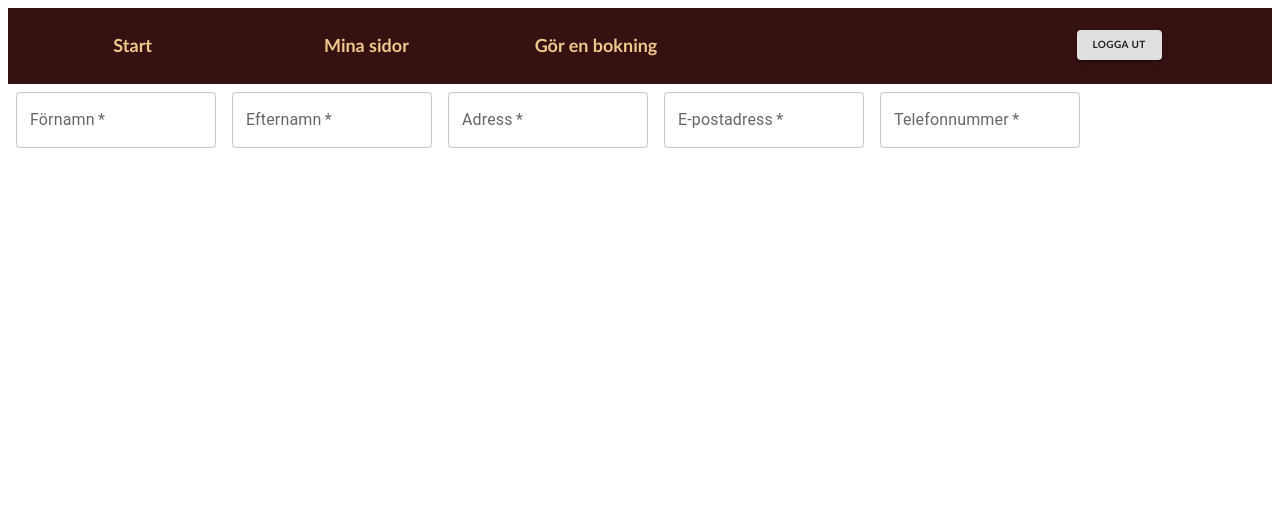
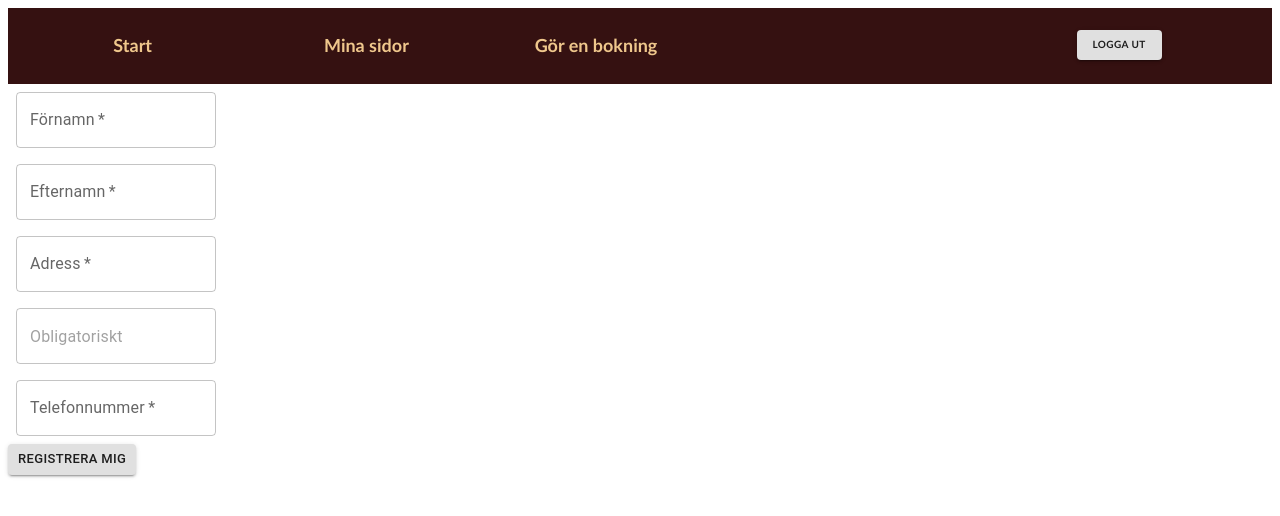
Before and after one commit to isthisthereallife/schoolproject-with-SpringBoot-NextJS, a Next.js app in the folder frontend/: page /registeruser in a window 1280 px wide. Shown: the top 516 px of the page. Built offline with nearby package versions, Linux system fonts and the light colour scheme.

Commit message:
registrera användare påbörjad

```diff
--- a/frontend/components/context/ActiveUserProvider.jsx
+++ b/frontend/components/context/ActiveUserProvider.jsx
@@ -2,10 +2,8 @@ import { React, createContext, useReducer } from 'react'
 import { userReducer } from '../../lib/reducers/activeUserReducer'
 import PropTypes from 'prop-types'
 
-
 // provider provides a context for the user
 export const ActiveUserContext = createContext()
-
 
 const ActiveUserProvider = ({ children }) => {
   const [activeUser, activeUserDispatch] = useReducer(userReducer, {
--- a/frontend/components/registerusercomponent.jsx
+++ b/frontend/components/registerusercomponent.jsx
@@ -1,8 +1,49 @@
 import * as React from 'react';
+import { useState } from 'react';
 import Box from '@mui/material/Box';
 import TextField from '@mui/material/TextField';
+import { Button } from '@material-ui/core';
+import useActiveUser from '../lib/hooks/useActiveUser'
 
 export default function RegisterUserComponent() {
+
+    const activeUser = useActiveUser()
+    const [fName, setFname] = useState("")
+    const [lName, setLname] = useState("")
+    const [address, setAddress] = useState("")
+    const [phoneNo, setPhoneNo] = useState("")
+    const [eMail, setEmail] = useState("")
+
+    const sendCustomer = () => {
+
+        console.log("Test RegisterButton")
+
+        //objekt
+        const newCustomer = {
+            first_name: fName,
+            last_name: lName,
+            address: address,
+            phoneNo: phoneNo,
+            e_mail: eMail,
+            accountAccessLvl: accountAccessLvl,
+            accountNonLocked: accountNonLocked,
+            username: username
+        }
+
+        //paketera objektet
+        const postData = {
+            method: 'POST',
+            body: JSON.stringify(newCustomer),
+            headers: {
+                "Content-type": "application/json"
+            }
+        }
+
+        //postar objekt
+        fetch("http://localhost:8080/customer/add", postData).
+            then((res) => console.log(res))
+    }
+
     return (
         <Box
             components="form"
@@ -21,30 +62,47 @@ export default function RegisterUserComponent() {
                 id="outlined-required"
                 placeholder="Obligatoriskt"
                 label="Förnamn"
+                onChange={(e) => setFname(e.target.value)}
+                value={fName}
             />
+            <br />
             <TextField
                 required
                 id="outlined-required"
                 placeholder="Obligatoriskt"
                 label="Efternamn"
+                onChange={(e) => setLname(e.target.value)}
+                value={lName}
             />
+            <br />
             <TextField
                 required
                 id="outlined-required"
                 placeholder="Obligatoriskt"
                 label="Adress"
+                onChange={(e) => setAddress(e.target.value)}
+                value={address}
             />
+            <br />
             <TextField
                 required
                 id="outlined-required"
                 placeholder="Obligatoriskt"
-                    label="E-postadress"
+                onChange={(e) => setEmail(e.target.value)}
+                value={eMail}
             />
+            <br />
             <TextField
                 required
                 id="outlined-required"
                 placeholder="Obligatoriskt"
                 label="Telefonnummer"
+                onChange={(e) => setPhoneNo(e.target.value)}
+                value={phoneNo}
             />
+            <br />
+            <Button variant="contained" size="small" onClick={sendCustomer}>
+                Registrera mig
+            </Button>
         </Box>)
 }
```
Also changed, not shown: frontend/components/minabokningarcomponent.jsx (+10 -13 lines), frontend/pages/registeruser.jsx (line endings or trailing spaces). Lines whose indentation alone changed are shown as unchanged.
